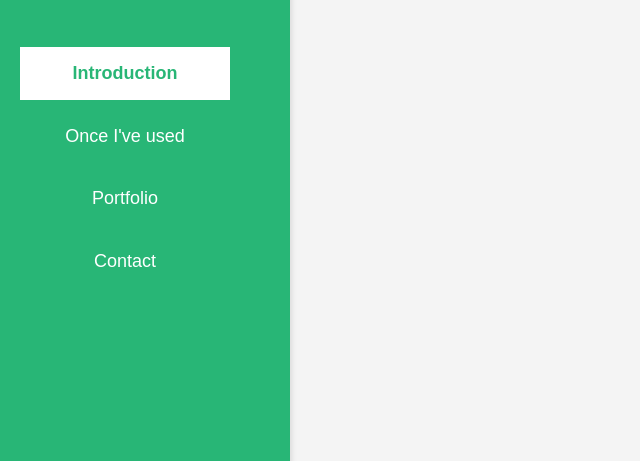
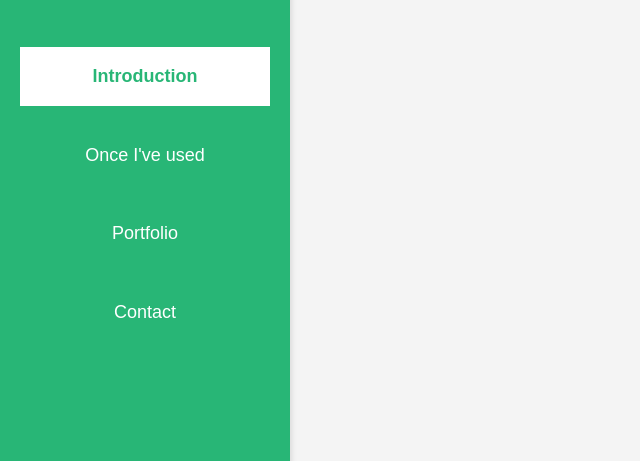
Before and after one commit to Yuhu-Studio/Yuhu-Studio.github.io, a plain HTML site: page index.html in a window 1280 px wide. Shown: the part 339-800 px from the top of the page, without its empty margins (0-640 px from the left). Drawn offline with Linux system fonts and the light colour scheme.

Commit message:
Update styles.css

```diff
--- a/styles.css
+++ b/styles.css
@@ -25,22 +25,25 @@
 }
 
 #sidebar ul li {
-    padding: 12px 20px; /* 패딩 조정으로 일관된 높이 유지 */
-    margin-bottom: 10px; /* 메뉴 항목간 간격 */
+    margin-bottom: 20px; /* 메뉴 항목간 간격 조정 */
     cursor: pointer;
     font-size: 18px;
+    color: white;
     transition: color 0.3s, background-color 0.3s; /* 배경 및 색상 변화 효과 */
-    display: block; /* 블록 레벨 요소로 설정 */
-    width: calc(100% - 40px); /* 패딩을 고려한 너비 */
-    box-sizing: border-box; /* 패딩 포함하여 너비 계산 */
+    padding: 15px 20px; /* 패딩 조정 */
+    display: block;
+    width: 100%; /* 전체 너비 사용 */
+    box-sizing: border-box; /* 패딩을 포함한 너비 계산 */
 }
 
 
 /* 활성화된 메뉴 항목 스타일 */
 #sidebar ul li.active {
-    background-color: white; /* 배경을 흰색으로 변경 */
-    color: #28b676; /* 텍스트 색상을 흰색 계통으로 변경 */
-    font-weight: bold; /* 글씨를 굵게 */
+    background-color: white; /* 활성화 시 배경을 흰색으로 변경 */
+    color: #28b676; /* 활성화 시 텍스트 색상을 변경 */
+    font-weight: bold;
+    width: 100%; /* 전체 너비 사용 */
+    box-sizing: border-box; /* 패딩을 포함한 너비 계산 */
 
 
 }
```
